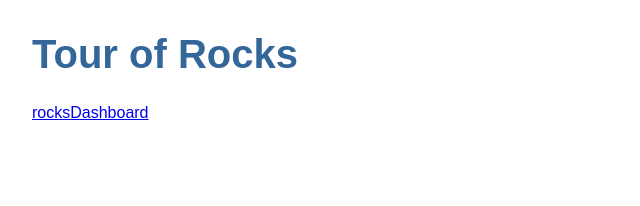
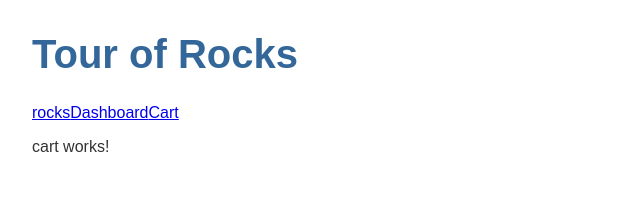
Before and after one commit to alexcarron/rock-estore, an Angular app in the folder estore-ui/: page /cart in a window 1280 px wide. Before the commit this address led to /. Shown: the top 206 px of the page, without its empty margins (0-640 px from the left). Built offline with nearby package versions, Linux system fonts and the light colour scheme.

Commit message:
Added cart button that routes user to new page

```diff
--- a/estore-ui/src/app/app.component.html
+++ b/estore-ui/src/app/app.component.html
@@ -2,6 +2,7 @@
 <nav>
 	<a routerLink="/rocks">rocks</a>
 	<a routerLink="/dashboard">Dashboard</a>
+	<a routerLink="/cart">Cart</a>
 </nav>
 <router-outlet></router-outlet>
 <app-messages></app-messages>
--- a/estore-ui/src/app/app.module.ts
+++ b/estore-ui/src/app/app.module.ts
@@ -11,6 +11,7 @@ import { MessagesComponent } from './components/messages/messages.component';
 import { DashboardComponent } from './components/dashboard/dashboard.component';
 import { HttpClientModule } from '@angular/common/http';
 import { RockSearchComponent } from './components/rock-search/rock-search.component';
+import { CartComponent } from './components/cart/cart.component';
 
 @NgModule({
   declarations: [
@@ -20,6 +21,7 @@ import { RockSearchComponent } from './components/rock-search/rock-search.compon
     MessagesComponent,
     DashboardComponent,
     RockSearchComponent,
+    CartComponent,
   ],
   imports: [
     BrowserModule,
--- /dev/null
+++ b/estore-ui/src/app/components/cart/cart.component.html
@@ -0,0 +1 @@
+<p>cart works!</p>
--- a/estore-ui/src/app/modules/app-routing.module.ts
+++ b/estore-ui/src/app/modules/app-routing.module.ts
@@ -3,11 +3,13 @@ import { RouterModule, Routes } from '@angular/router';
 import { RocksComponent } from '../components/rocks/rocks.component';
 import { DashboardComponent } from '../components/dashboard/dashboard.component';
 import { RockDetailComponent } from '../components/rock-detail/rock-detail.component';
+import { CartComponent } from '../components/cart/cart.component';
 
 const routes: Routes = [
 	{path: '', redirectTo: '/dashboard', pathMatch: 'full'},
   {path: 'rocks', component: RocksComponent},
 	{path: 'dashboard', component: DashboardComponent},
+  {path: 'cart', component: CartComponent},
   {path: 'detail/:id', component: RockDetailComponent},
 ];
 
```
Also changed, not shown: estore-ui/src/app/components/cart/cart.component.ts (added, +10 -0 lines), estore-ui/src/app/components/cart/cart.component.css (added), 2 other files (tests, documents, lock files or other folders).
